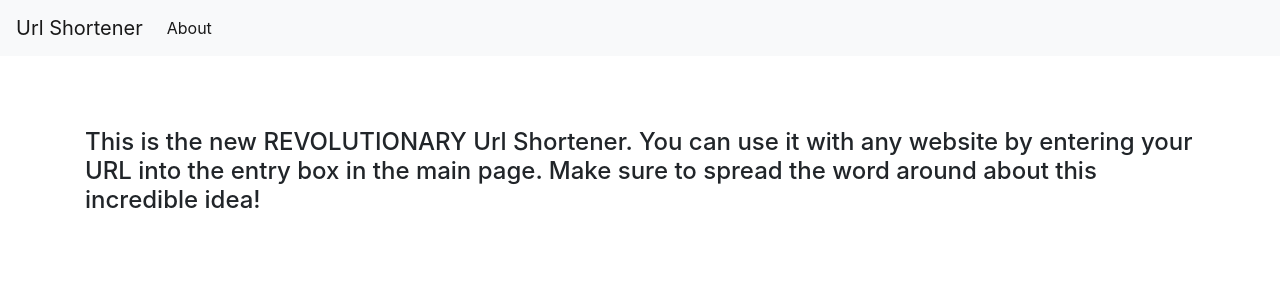
After one commit to bsmylie873/urlShortener2006, a Flask app: template templates/about.html in a window 1280 px wide. The commit adds this page. Shown: the top 300 px of the page. Run offline with Flask 2, Linux system fonts and the light colour scheme; the template is opened without the code that fills it, so the values that code supplies are empty; some libraries are stand-ins or nearby versions.

Commit message:
HTML changes

```diff
--- a/app.yaml
+++ b/app.yaml
@@ -14,7 +14,7 @@
 
 runtime: python
 env: flex
-entrypoint: gunicorn -b :$PORT main:app
+entrypoint: gunicorn -b :$PORT app:app
 
 runtime_config:
     python_version: 3
--- a/app.py
+++ b/main.py
@@ -64,6 +64,11 @@ def url_redirect(id):
         return redirect(url_for('index'))
 
 
+@app.route('/about')
+def about():
+    return render_template('about.html')
+
+
 @app.route('/stats')
 def stats():
     conn = get_db_connection()
--- /dev/null
+++ b/templates/about.html
@@ -0,0 +1,9 @@
+{% extends 'base.html' %}
+<h1>{% block title %} Url Shortener {% endblock %}</h1>
+{% block content %}
+<br>
+<br>
+<br>
+
+<h4> This is the new REVOLUTIONARY Url Shortener. You can use it with any website by entering your URL into the entry box in the main page. Make sure to spread the word around about this incredible idea!</h4>
+{% endblock %}
--- a/templates/base.html
+++ b/templates/base.html
@@ -12,14 +12,14 @@
 </head>
 <body>
 <nav class="navbar navbar-expand-md navbar-light bg-light">
-    <a class="navbar-brand" href="{{ url_for('index')}}">FlaskShortener</a>
+    <a class="navbar-brand" href="{{ url_for('index')}}">Url Shortener</a>
     <button class="navbar-toggler" type="button" data-toggle="collapse" data-target="#navbarNav" aria-controls="navbarNav" aria-expanded="false" aria-label="Toggle navigation">
         <span class="navbar-toggler-icon"></span>
     </button>
     <div class="collapse navbar-collapse" id="navbarNav">
         <ul class="navbar-nav">
             <li class="nav-item active">
-                <a class="nav-link" href="#">About</a>
+                <a class="nav-link" href="about">About</a>
             </li>
         </ul>
     </div>
@@ -30,11 +30,5 @@
     {% endfor %}
     {% block content %} {% endblock %}
 </div>
-
-<!-- Optional JavaScript -->
-<!-- jQuery first, then Popper.js, then Bootstrap JS -->
-<script src="https://code.jquery.com/jquery-3.3.1.slim.min.js" integrity="sha384-q8i/X+965DzO0rT7abK41JStQIAqVgRVzpbzo5smXKp4YfRvH+8abtTE1Pi6jizo" crossorigin="anonymous"></script>
-<script src="https://cdnjs.cloudflare.com/ajax/libs/popper.js/1.14.7/umd/popper.min.js" integrity="sha384-UO2eT0CpHqdSJQ6hJty5KVphtPhzWj9WO1clHTMGa3JDZwrnQq4sF86dIHNDz0W1" crossorigin="anonymous"></script>
-<script src="https://stackpath.bootstrapcdn.com/bootstrap/4.3.1/js/bootstrap.min.js" integrity="sha384-JjSmVgyd0p3pXB1rRibZUAYoIIy6OrQ6VrjIEaFf/nJGzIxFDsf4x0xIM+B07jRM" crossorigin="anonymous"></script>
 </body>
 </html>
--- a/templates/index.html
+++ b/templates/index.html
@@ -1,7 +1,7 @@
 {% extends 'base.html' %}
 
 {% block content %}
-    <h1>{% block title %} Welcome to FlaskShortener {% endblock %}</h1>
+    <h1>{% block title %} Welcome to Url Shortener {% endblock %}</h1>
     <form method="post">
     <div class="form-group">
         <label for="url">URL</label>
--- a/templates/stats.html
+++ b/templates/stats.html
@@ -1,7 +1,7 @@
 {% extends 'base.html' %}
 
 {% block content %}
-    <h1>{% block title %} FlaskShortener Statistics {% endblock %}</h1>
+    <h1>{% block title %} Url Shortnener Statistics {% endblock %}</h1>
     <table class="table">
         <thead>
             <tr>
```
